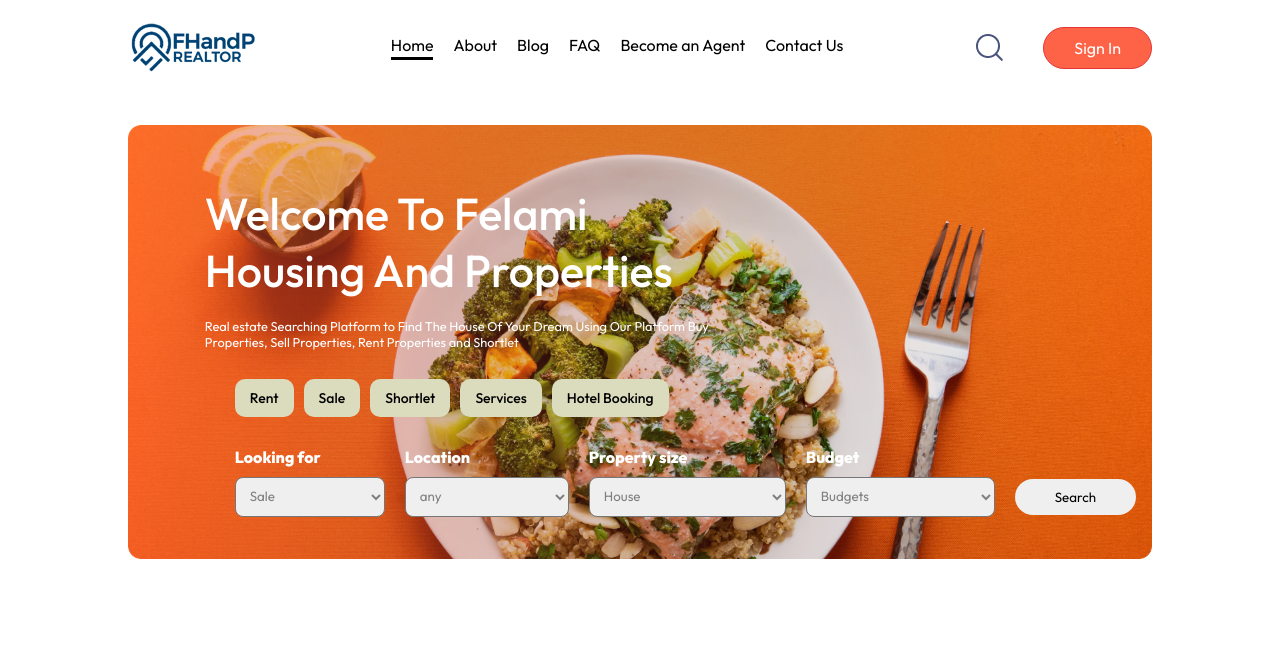
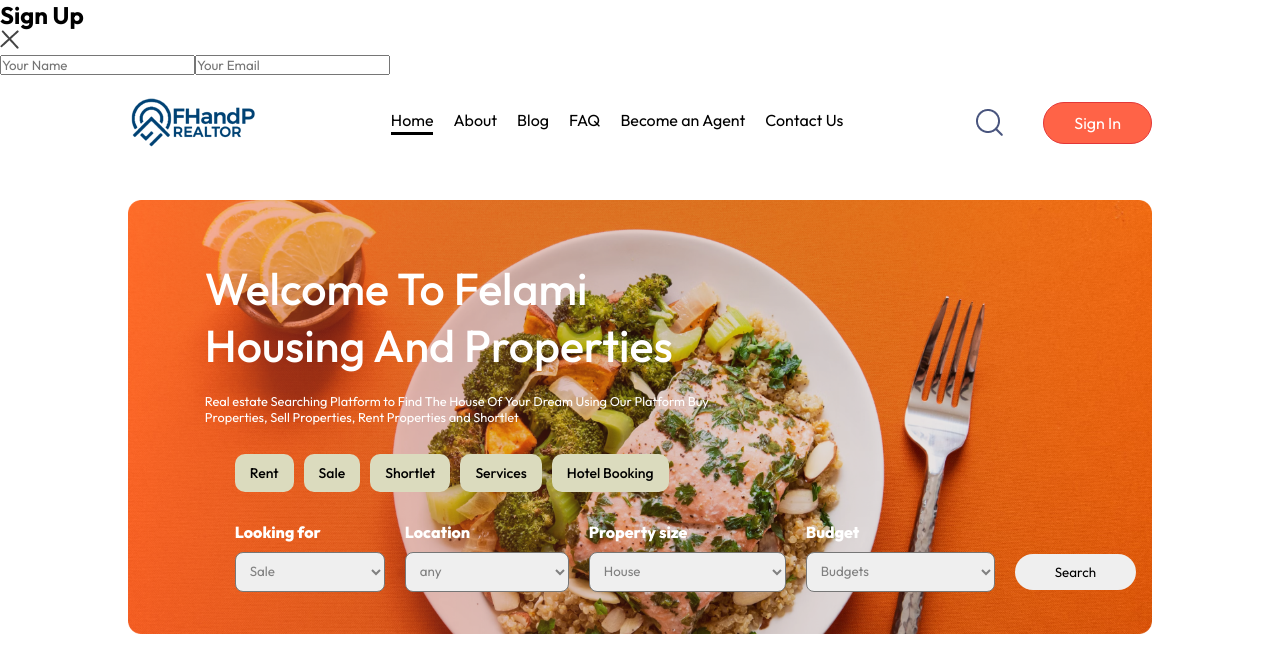
Before and after one commit to Teejay-deen/realtor, a React (Vite) app: page / in a window 1280 px wide. Both pictures are taken after a click on the button "Sign In". Shown: the top 672 px of the page. Built offline with nearby package versions, Linux system fonts and the light colour scheme.

Commit message:
make some changes

```diff
--- a/src/App.jsx
+++ b/src/App.jsx
@@ -7,11 +7,18 @@
 import Faq from "./pages/FAQ/Faq";
 import BecomeAgent from "./pages/Become an Agent/BecomeAgent";
 import ContactUs from "./pages/Contact Us/ContactUs";
+import { useState } from "react";
+import LoginPopUp from "./components/LoginPopUp/LoginPopUp";
 
 const App = () => {
+  const [showLogin, setShowLogin] = useState(false);
+
   return (
+    <>
+      {/* adding the tenary operator for loginpopup */}
+      {showLogin ? <LoginPopUp setShowLogin={setShowLogin} /> : <></>}
       <div className="app">
-      <Navbar />
+        <Navbar setShowLogin={setShowLogin} />
         <Routes>
           <Route path="/" element={<Home />} />
           <Route path="/about" element={<About />} />
@@ -21,6 +28,7 @@
           <Route path="/contact-us" element={<ContactUs />} />
         </Routes>
       </div>
+    </>
   );
 };
 
--- a/src/components/LoginPopUp/LoginPopUp.jsx
+++ b/src/components/LoginPopUp/LoginPopUp.jsx
@@ -1,10 +1,22 @@
-import React from 'react'
+import React, { useState } from 'react'
 import "./LoginPopUp.css"
+import { assets } from '../../assets/assets'
 
-const LoginPopUp = () => {
+const LoginPopUp = ({setShowLogin}) => {
+
+    const [currentState, setCurrentState] = useState("Sign Up")
   return (
-    <div>
-
+    <div className='login-popup'>
+        <form action="" className="login-popup-container">
+            <div className="login-popup-title">
+                <h2>{currentState}</h2>
+                <img onClick={()=>setShowLogin(false)} src={assets.cross_icon} alt="" />
+            </div>
+            <div className="login-popup-inputs">
+                <input type="text" placeholder='Your Name' required />
+                <input type="email" placeholder='Your Email' required />
+            </div>
+        </form>
     </div>
   )
 }
--- a/src/pages/Navbar/Navbar.jsx
+++ b/src/pages/Navbar/Navbar.jsx
@@ -3,7 +3,7 @@
 import { assets } from "../../assets/assets";
 import { Link } from "react-router-dom";
 
-const Navbar = () => {
+const Navbar = ({setShowLogin}) => {
   const [menu, setMenu] = useState("Home");
 
   return (
@@ -66,7 +66,7 @@
       </ul>
       <div className="navbar-right">
         <img src={assets.search_icon} alt="" />
-        <button>Sign In</button>
+        <button onClick={()=>setShowLogin(true)}>Sign In</button>
       </div>
     </div>
   );
```
Lines whose indentation alone changed are shown as unchanged.
